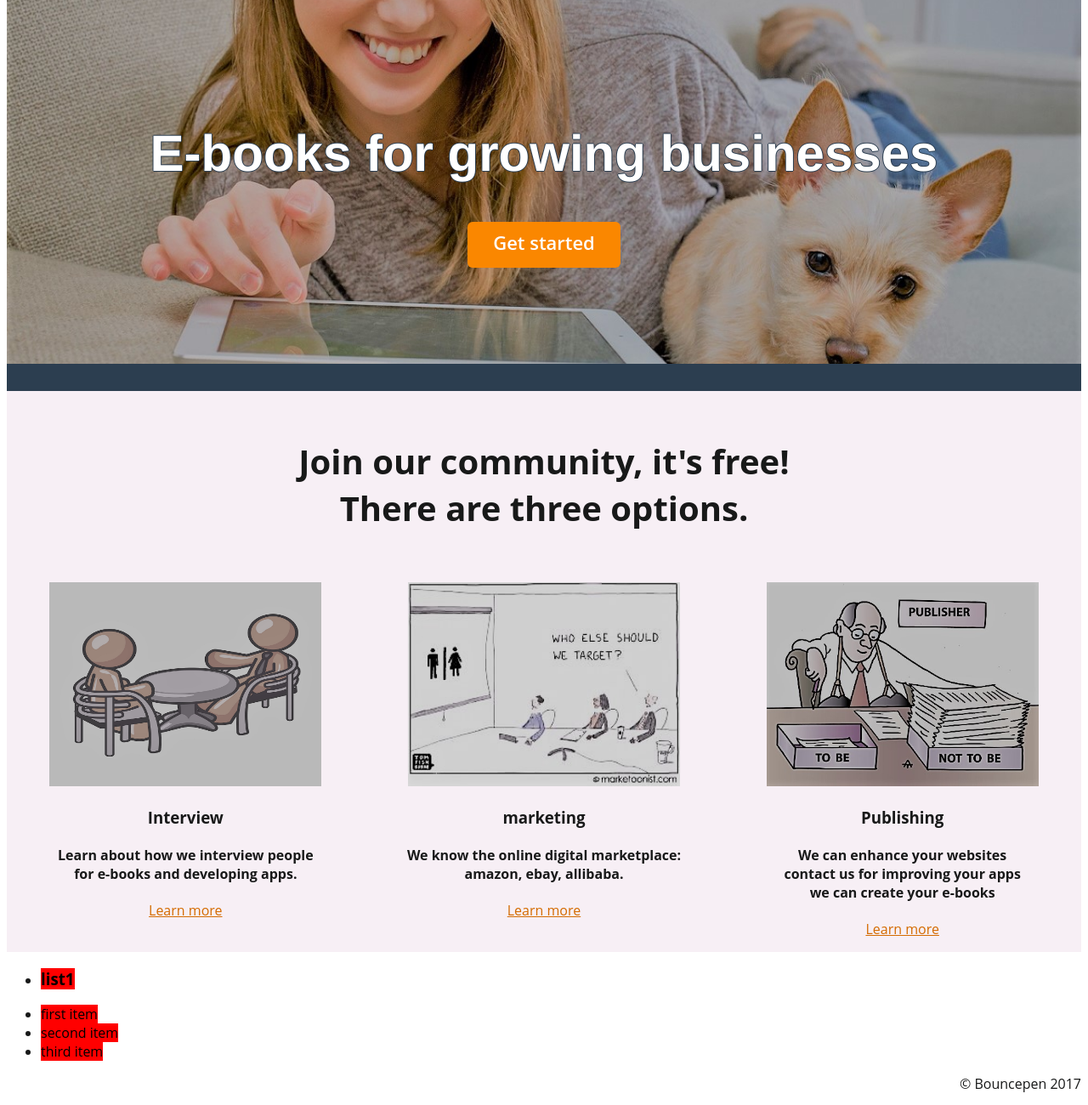
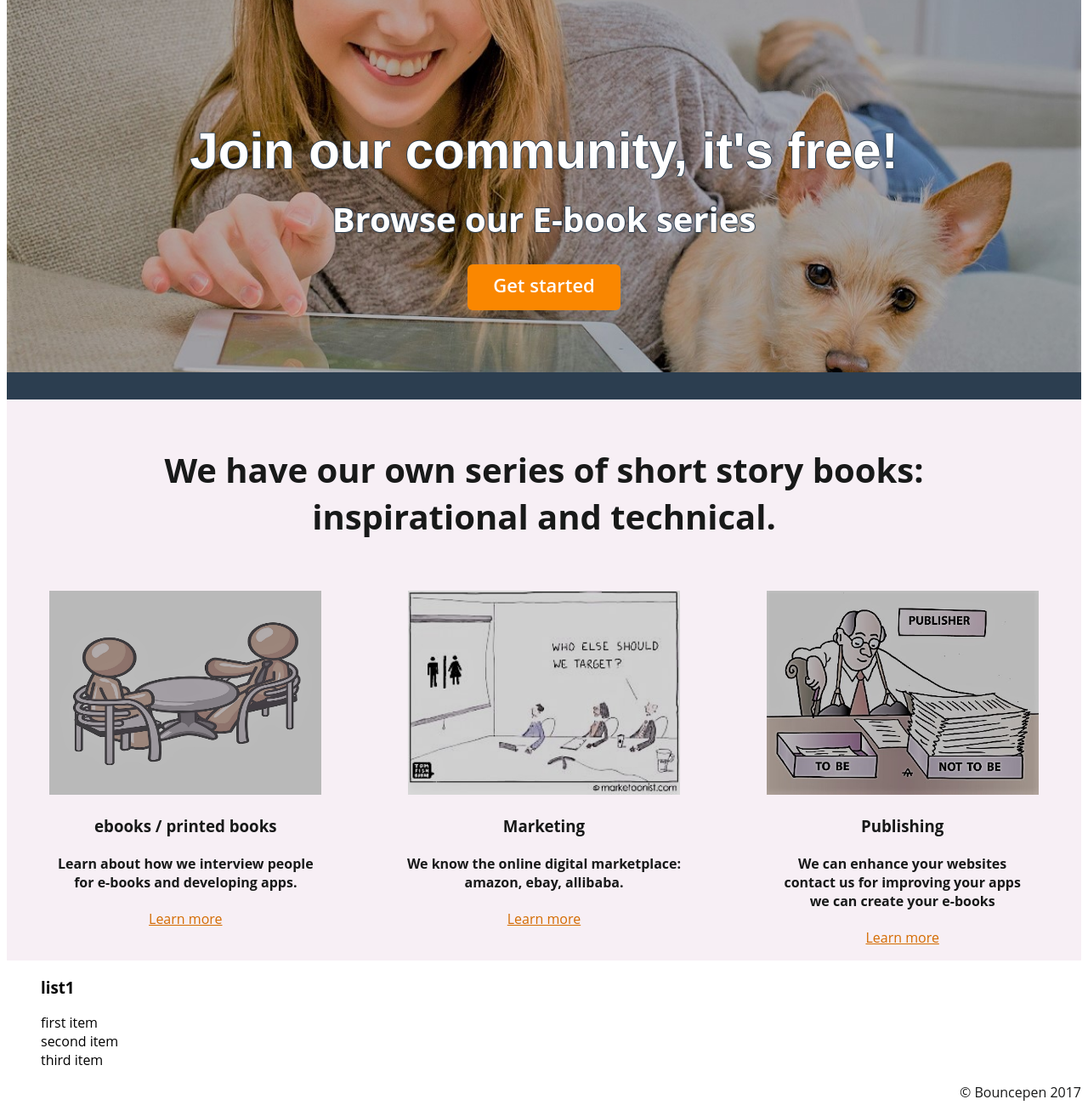
Before and after one commit to elimuc/bouncepenupdate1, a plain HTML site: page index.html in a window 1280 px wide. Shown: the part 180-1480 px from the top of the page at 85% size. Drawn offline with Linux system fonts and the light colour scheme.

Commit message:
meeting with Rick 27112017

```diff
--- a/index.html
+++ b/index.html
@@ -24,27 +24,26 @@
     </header>
     <div class="bookcover">
 
-      <h1>E-books for growing businesses</h1>
-      <h2></h2>
+      <h1>Join our community, it's free!</h1>
+      <h2>Browse our E-book series</h2>
       <a href="#" class="btn-center btn-orange btn-lg" role="button">Get started</a>
     </div>
 
     <div class="part2">
     <div class="part2title">
-      <h1></br>Join our community, it's free!</br>
-         There are three options.</h1>
+      <h1></br>We have our own series of short story books:</br> inspirational and technical.</h1>
     </div>
     <div class="part2a">
       <div class="Interview">
         <img src="resources/img/interview.jpg" height="240px" width="320px"alt="book project">
-        <h3>Interview</h3>
+        <h3>ebooks / printed books</h3>
         <h4>Learn about how we interview people</br>
            for e-books and developing apps.</h4>
           <p><a class="link-orange" href="#">Learn more</a></p>
       </div>
       <div class="marketing">
         <img src="resources/img/marketing1.jpeg" height="240px" width="320px"alt="marketing">
-        <h3>marketing</h3>
+        <h3>Marketing</h3>
         <h4>We know the online digital marketplace:<br>
           amazon, ebay, allibaba.</h4>
           <p><a class="link-orange" href="#">Learn more</a></p>
--- a/resources/style.css
+++ b/resources/style.css
@@ -1,4 +1,4 @@
-a:-webkit-any-link {
+ header a {
     color: white;
     cursor: pointer;
     text-decoration: none;
@@ -65,12 +65,12 @@ header{
   border-style: solid;
   width:100%;
   text-align: center;
-  margin-top: 15px;
+  margin-top: 35px;
   background-image: url("img/pic2.jpeg") ;
   background-repeat: no-repeat;
   background-size: cover;
   background-position: center;
-  height: 390px;
+  height: 380px;
   border-bottom-style: solid;
   border-bottom-width:35px;
   border-right: none;
@@ -83,8 +83,8 @@ header{
 
 .bookcover h1{
   font-size: 60px;
-  margin-top: 123px;
-  line-height: 40px;
+  margin-top: 80px;
+  line-height: 80px;
   font-family: "Helvetica Neue", Helvetica, Arial, sans-serif;
   text-shadow: -1px 0 #2c3e50, 0 1px #2c3e50, 1px 0 #2c3e50, 0 -1px #2c3e50;
 }
@@ -124,10 +124,13 @@ footer p{
   text-align: right;
 }
 .part3 ul li a{
-  color: black !important;
-  background-color: red;
+  cursor: pointer;
+  text-decoration: none;
+  color:black;
 }
-
+.part3 ul li{
+  list-style-type: none;
+}
 a.link-orange {
     /* color: #EC8606; */
     color: #d46b00!important;
```
